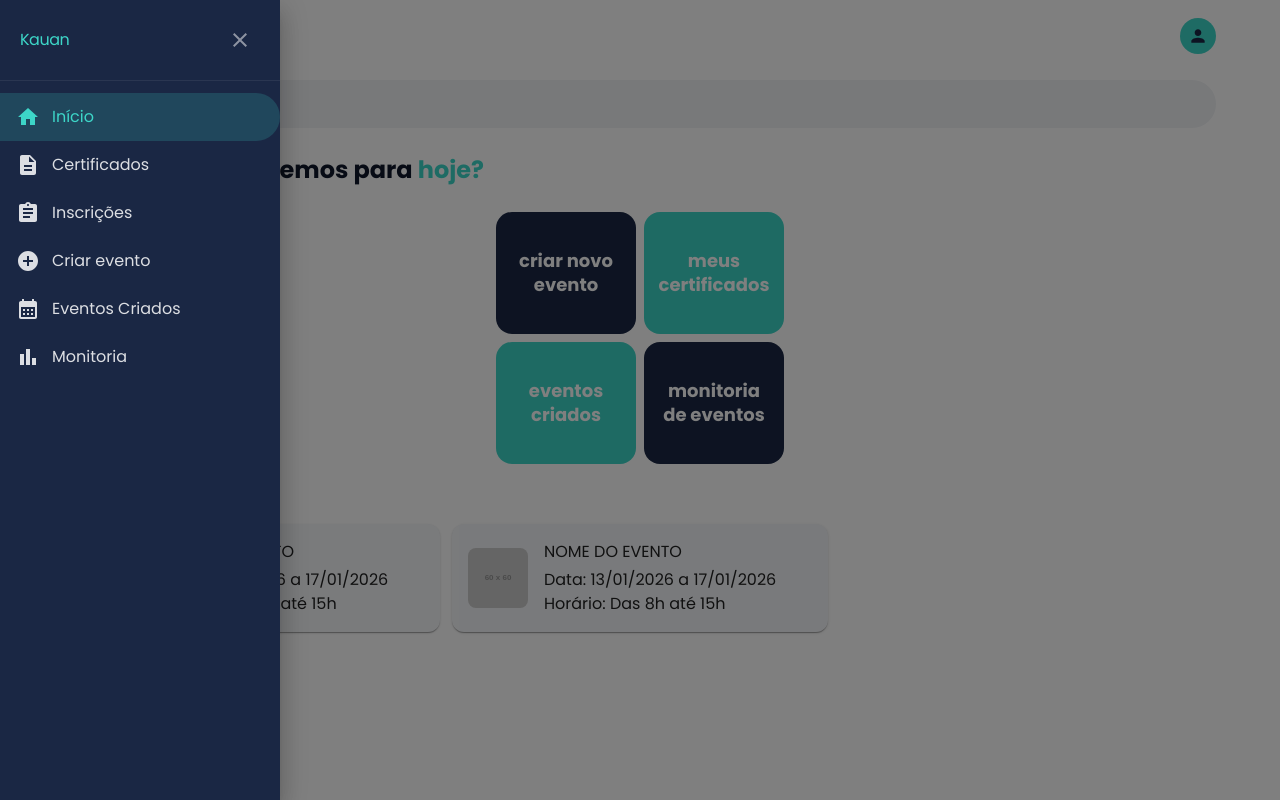
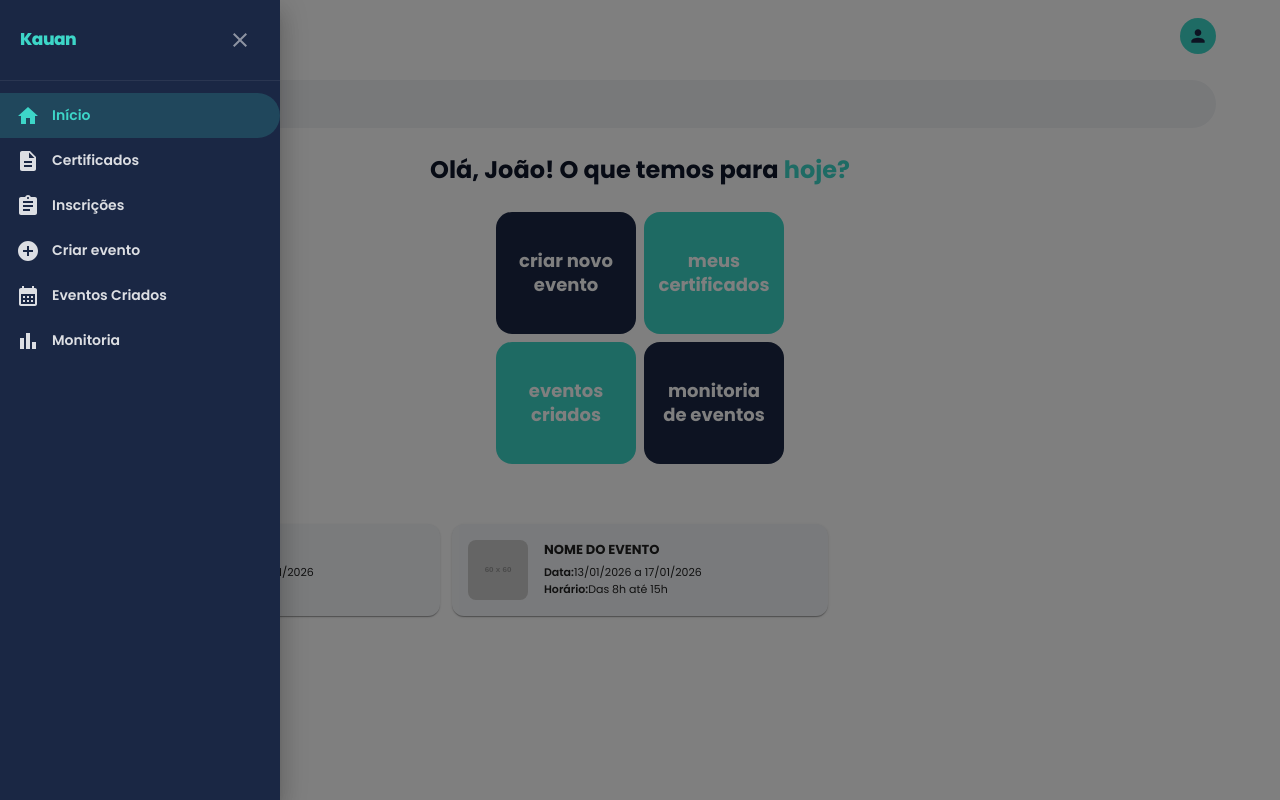
Before and after one commit to UCE020/UCE020-Front, a Next.js app: page / in a window 1280 px wide. Both pictures are taken after a click on the button 84 px from the left and 36 px from the top of the page. Built offline with nearby package versions, Linux system fonts and the light colour scheme; what @mui/material-nextjs would draw is missing.

Commit message:
fix: refactor typography styles in EventCard and HomePage components

```diff
--- a/package.json
+++ b/package.json
@@ -21,7 +21,7 @@
     "next": "16.2.4",
     "react": "19.2.4",
     "react-dom": "19.2.4",
-    "tailwind-merge": "^3.5.0"
+    "tailwind-merge": "^3.6.0"
   },
   "devDependencies": {
     "@tailwindcss/postcss": "^4",
--- a/src/app/page.tsx
+++ b/src/app/page.tsx
@@ -125,16 +125,20 @@ function EventCard({ event }: { event: Event }) {
         alt={event.name}
         sx={{ width: 60, height: 60, borderRadius: 2, objectFit: "cover", flexShrink: 0 }}
       />
-      <CardContent sx={{ p: "0 !important", flex: 1, minWidth: 0 }}>
-        <Typography fontWeight={700} fontSize={13} noWrap sx={{ mb: 0.5 }}>
+      <CardContent sx={{ p: '0 !important', flex: 1, minWidth: 0 }}>
+        <Typography noWrap sx={{ fontWeight: 700, fontSize: 13, mb: 0.5 }}>
           {event.name}
         </Typography>
-        <Typography fontSize={11} color="text.secondary" lineHeight={1.6}>
-          <Box component="span" fontWeight={600} color="text.primary">Data: </Box>
+        <Typography color="text.secondary" sx={{ fontSize: 11, lineHeight: 1.6 }}>
+          <Box component="span" color="text.primary" sx={{ fontWeight: 600 }}>
+            Data:
+          </Box>
           {event.startDate} a {event.endDate}
         </Typography>
-        <Typography fontSize={11} color="text.secondary" lineHeight={1.6}>
-          <Box component="span" fontWeight={600} color="text.primary">Horário: </Box>
+        <Typography color="text.secondary" sx={{ fontSize: 11, lineHeight: 1.6 }}>
+          <Box component="span" color="text.primary" sx={{ fontWeight: 600 }}>
+            Horário:
+          </Box>
           {event.time}
         </Typography>
       </CardContent>
@@ -174,7 +178,8 @@ export default function HomePage() {
               borderBottom: "1px solid rgba(255,255,255,.07)",
             }}
           >
-            <Typography fontWeight={800} fontSize={17} sx={{ color: "#3dd6c8", letterSpacing: "-.5px" }}>
+            <Typography sx={{ color: '#3dd6c8', letterSpacing: '-.5px', fontSize: 17, fontWeight: 800 }}
+            >
               Kauan
             </Typography>
             <IconButton onClick={() => setDrawerOpen(false)} sx={{ color: "rgba(255,255,255,0.5)" }}>
@@ -199,7 +204,14 @@ export default function HomePage() {
                 <ListItemIcon sx={{ color: "inherit", minWidth: 36 }}>{item.icon}</ListItemIcon>
                 <ListItemText
                   primary={item.label}
-                  primaryTypographyProps={{ fontWeight: 600, fontSize: 14 }}
+                  slotProps={{
+                    primary: {
+                      sx: {
+                        fontWeight: 600,
+                        fontSize: 14,
+                      },
+                    },
+                  }}
                 />
               </ListItem>
             ))}
@@ -255,8 +267,7 @@ export default function HomePage() {
           {/* Saudação */}
           <Typography
             variant="h5"
-            textAlign="center"
-            sx={{ py: 3, fontWeight: 700, lineHeight: 1.5 }}
+            sx={{ textAlign: 'center', py: 3, fontWeight: 700, lineHeight: 1.5 }}
           >
             Olá, {userName}! O que temos para{" "}
             <Box component="span" sx={{ color: "#3dd6c8" }}>
```
Also changed, not shown: 1 other file (tests, documents, lock files or other folders).
